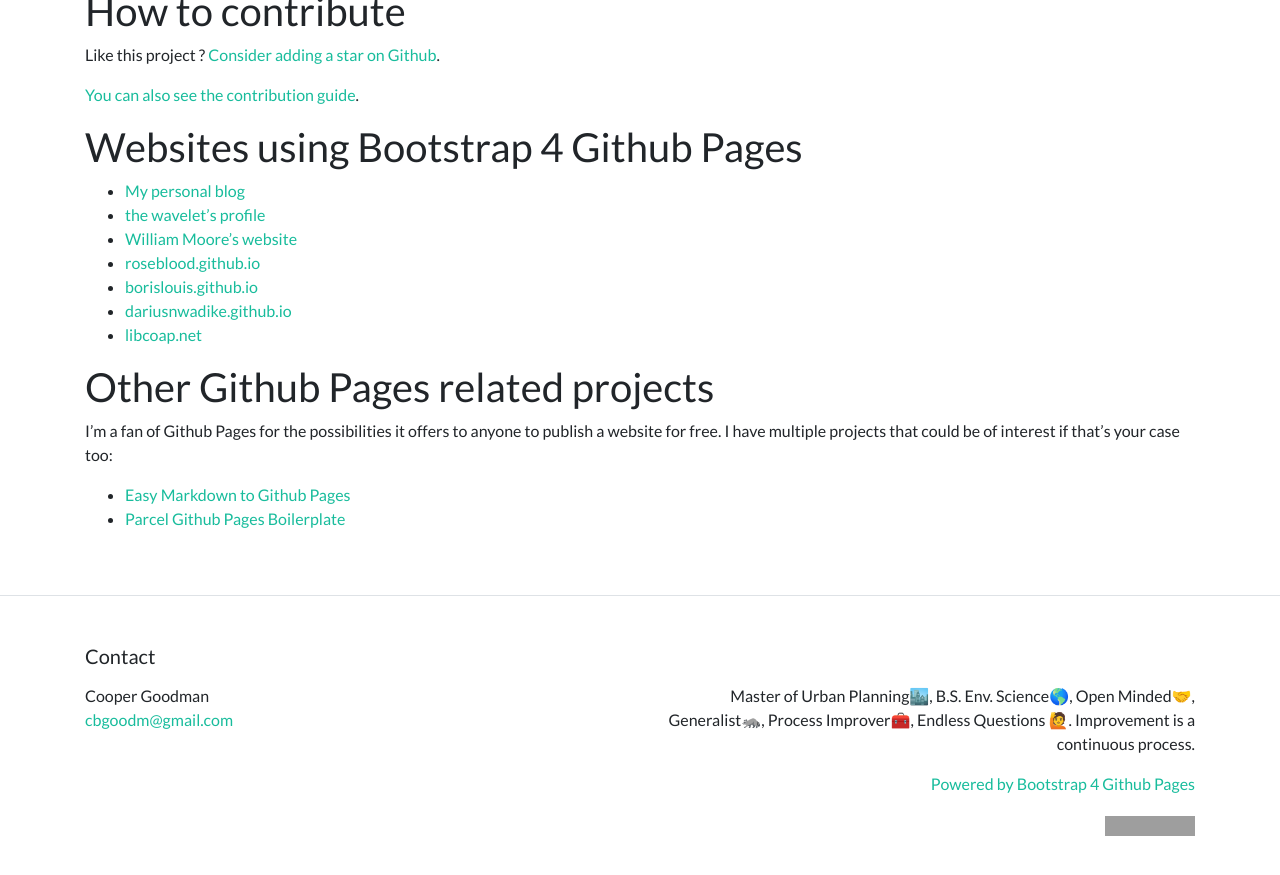
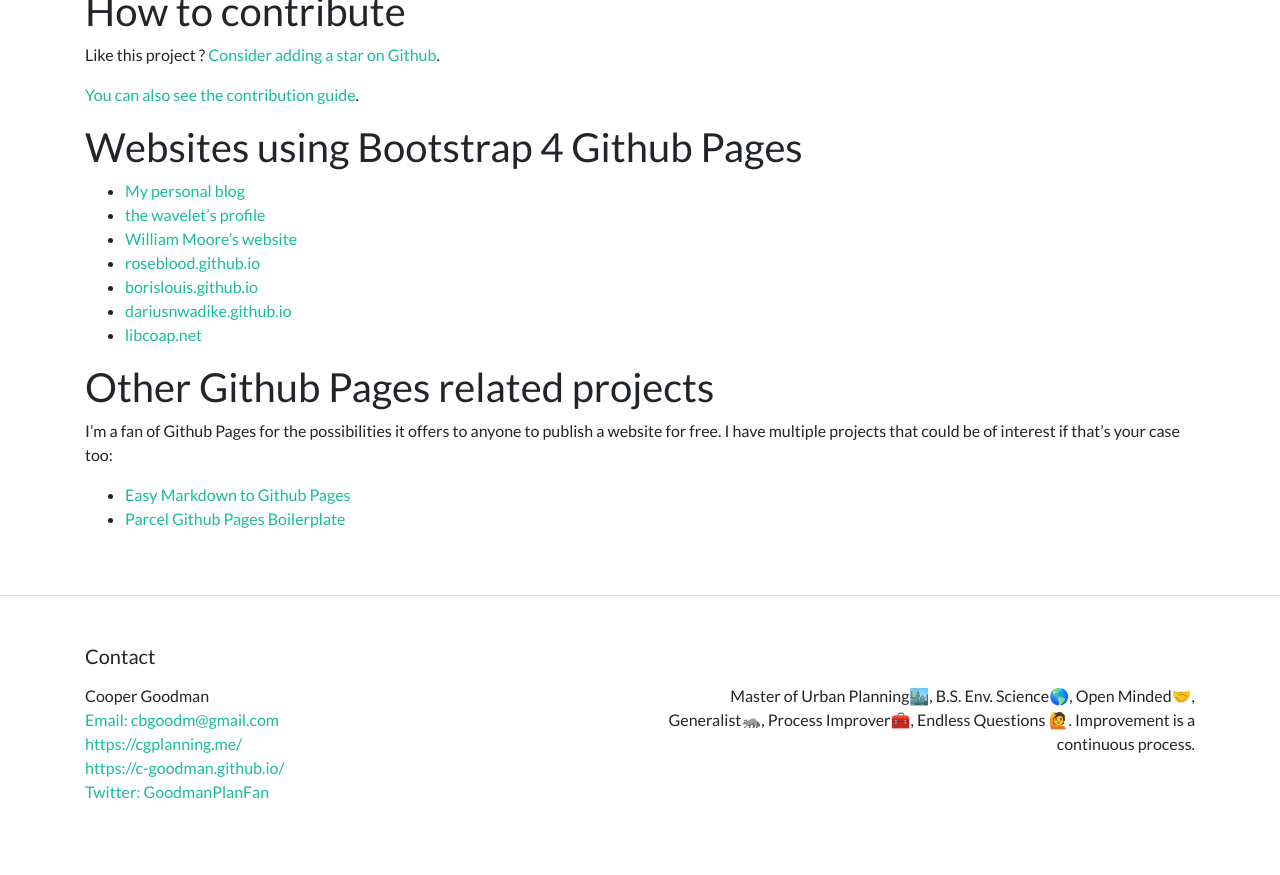
Before and after one commit to c-goodman/cg-website, a Jekyll site: the page built from index.md, in a window 1280 px wide and 900 px high, scrolled down 2186 px. Shown: the top 875 px of the window. Built offline with Jekyll 4.4.1, drawn with Linux system fonts in a browser that asks for light colours; grey boxes are pictures that could not be loaded.

Commit message:
Remove text from footer and add new site setting links

```diff
--- a/_includes/footer.html
+++ b/_includes/footer.html
@@ -16,11 +16,26 @@
             {%- endif -%}
           </li>
           {%- if site.email -%}
-            <li>
-              <a href="mailto:{{ site.email }}">
-                {{ site.email }}
-              </a>
-            </li>
+          <li>
+            <a href="mailto:{{ site.email }}">
+              Email: {{ site.email}}
+            </a>
+          </li>
+          <li>
+            <a href="{{ site.url2 }}">
+              {{ site.url2 }}
+            </a>
+          </li>
+          <li>
+            <a href="{{ site.github_url }}">
+                {{ site.github_url }}
+            </a>
+          </li>
+          <li>
+            <a href="https://twitter.com/GoodmanPlanFan">
+                Twitter: {{ site.twitter_username }}
+            </a>
+          </li>
           {%- endif -%}
         </ul>
       </div>
@@ -29,12 +44,6 @@
       <div class="col-sm text-right">
         <p>{{- site.description | escape -}}</p>
 
-        <p>
-          <a href="https://nicolas-van.github.io/bootstrap-4-github-pages/">Powered by Bootstrap 4 Github Pages</a>
-        </p>
-        <p>
-          <a href="https://github.com/nicolas-van/bootstrap-4-github-pages"><img alt="GitHub Repo stars" src="https://img.shields.io/github/stars/nicolas-van/bootstrap-4-github-pages?style=social"></a>
-        <p>
       </div>
 
     </div>
```
